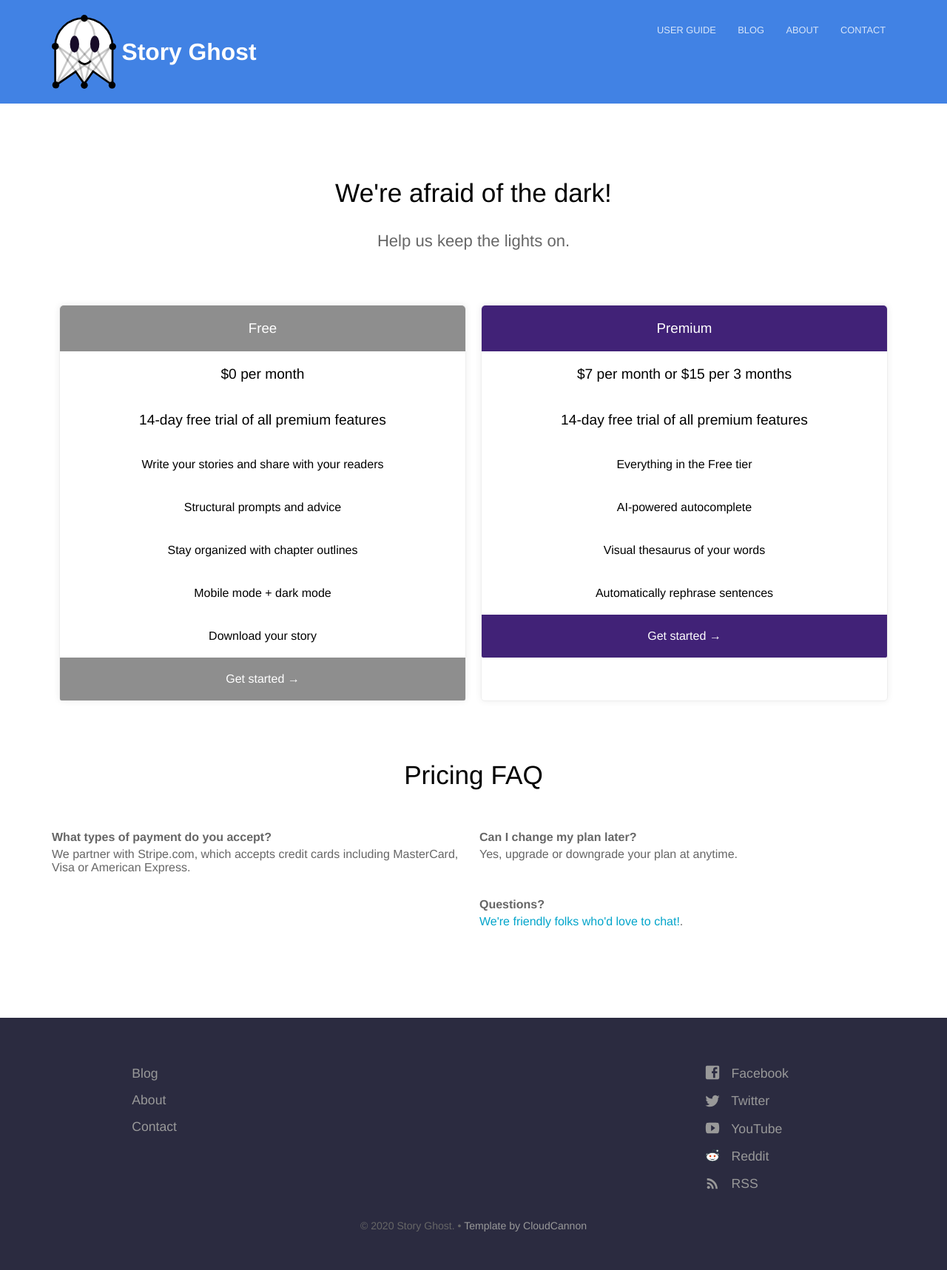
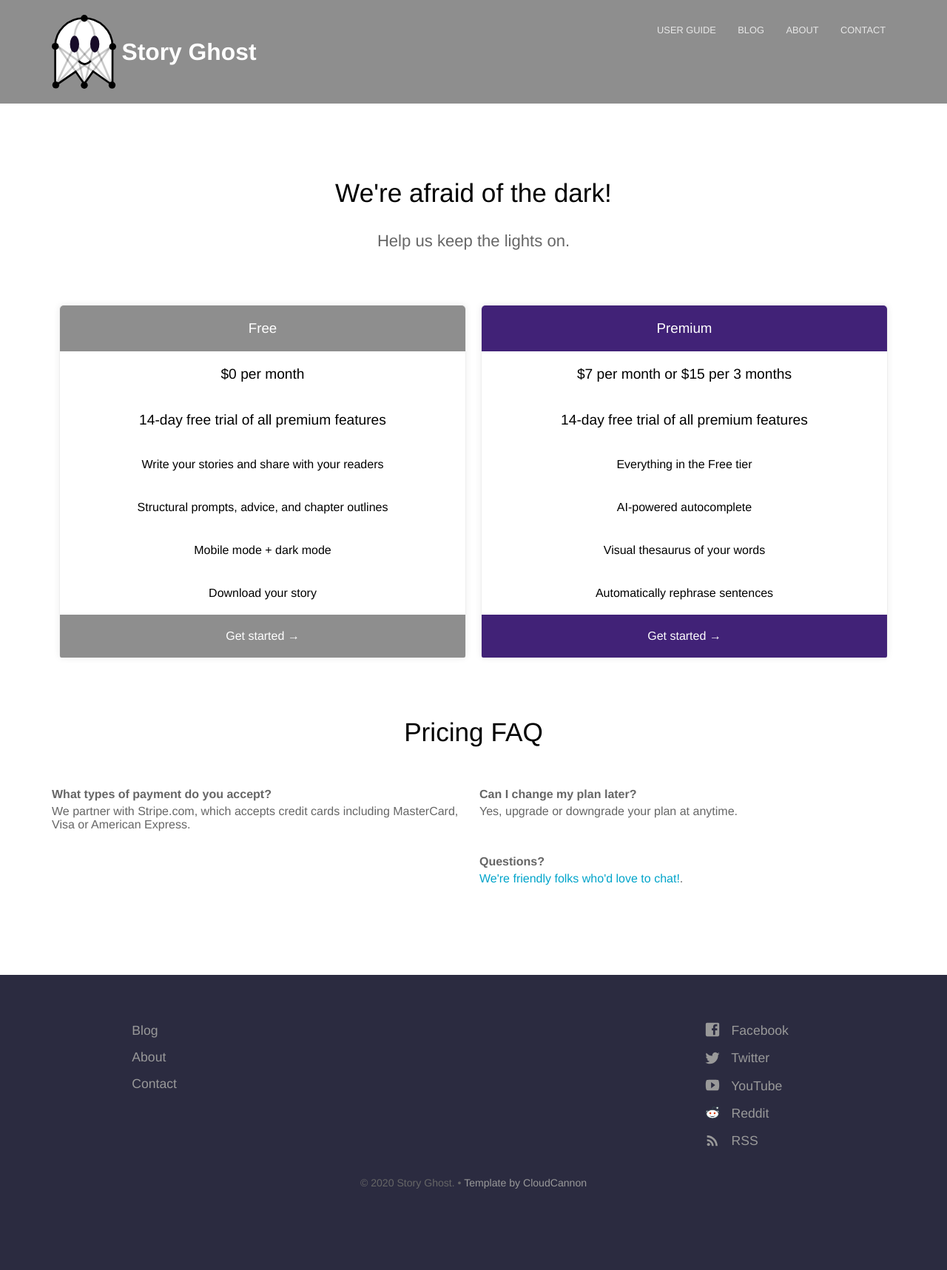
Before and after one commit to headchem/story-ghost, a Jekyll site: the page built from pricing.html, in a window 1280 px wide. Shown: the whole page at 74% size. Built offline with Jekyll 4.4.1, drawn with Linux system fonts in a browser that asks for light colours; after the commit the page ends 1659 px from its top, so only the background shows below that.

```diff
--- a/_sass/variables.scss
+++ b/_sass/variables.scss
@@ -1,5 +1,9 @@
-$brand-color: #4182e4;
-$secondary-brand-color: #4182e4;
+//$brand-color: #4182e4;
+//$secondary-brand-color: #4182e4;
+
+$brand-color: #8e8e8e;
+$secondary-brand-color: #8e8e8e;
+
 $middle-gradient-color: mix($brand-color, $secondary-brand-color, 95%);
 
 // Breakpoints
--- a/pricing.html
+++ b/pricing.html
@@ -12,9 +12,7 @@
         highlight: true
       - text: Write your stories and share with your readers
         highlight: false
-      - text: Structural prompts and advice
-        highlight: false
-      - text: Stay organized with chapter outlines
+      - text: Structural prompts, advice, and chapter outlines
         highlight: false
       - text: Mobile mode + dark mode
         highlight: false
```
